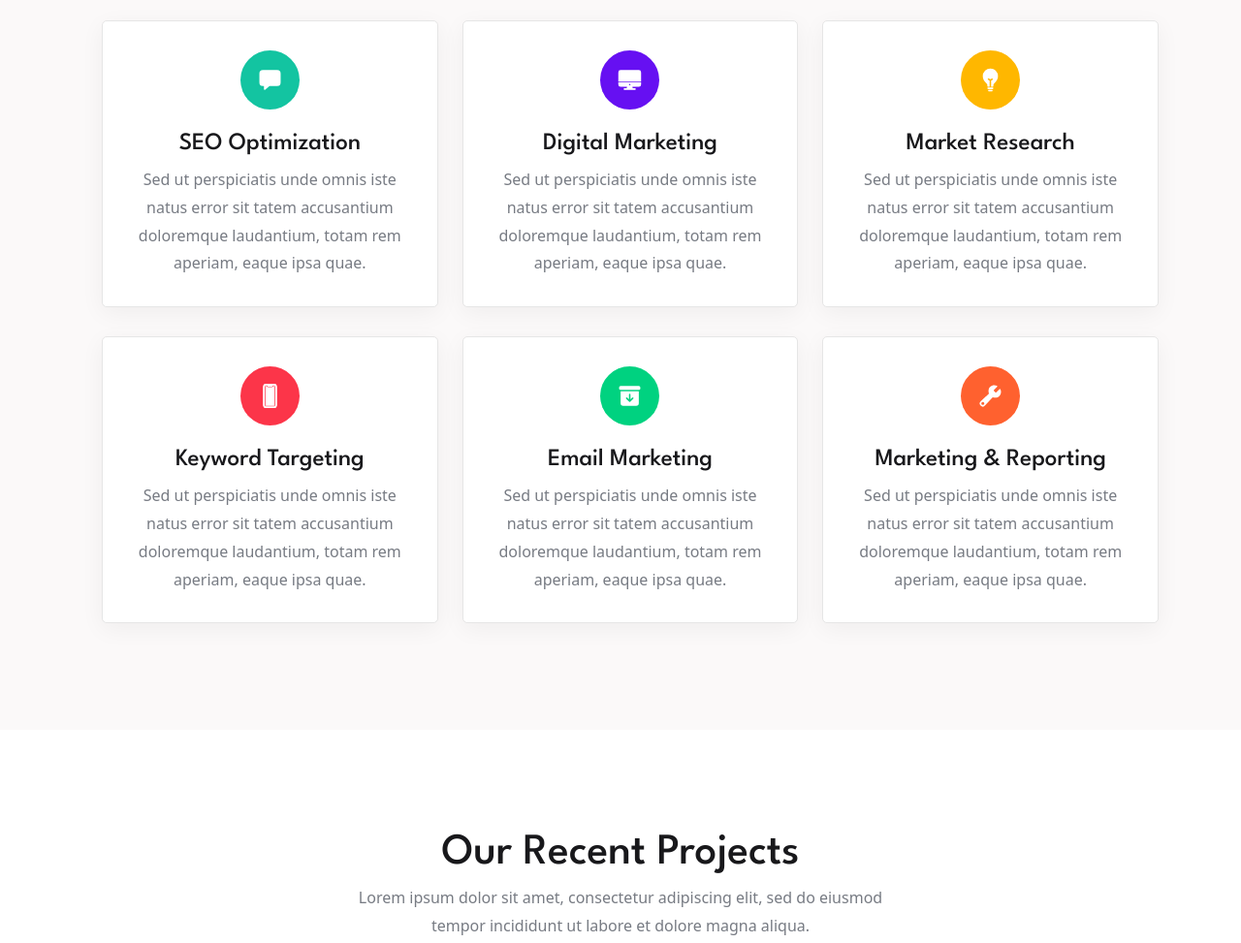
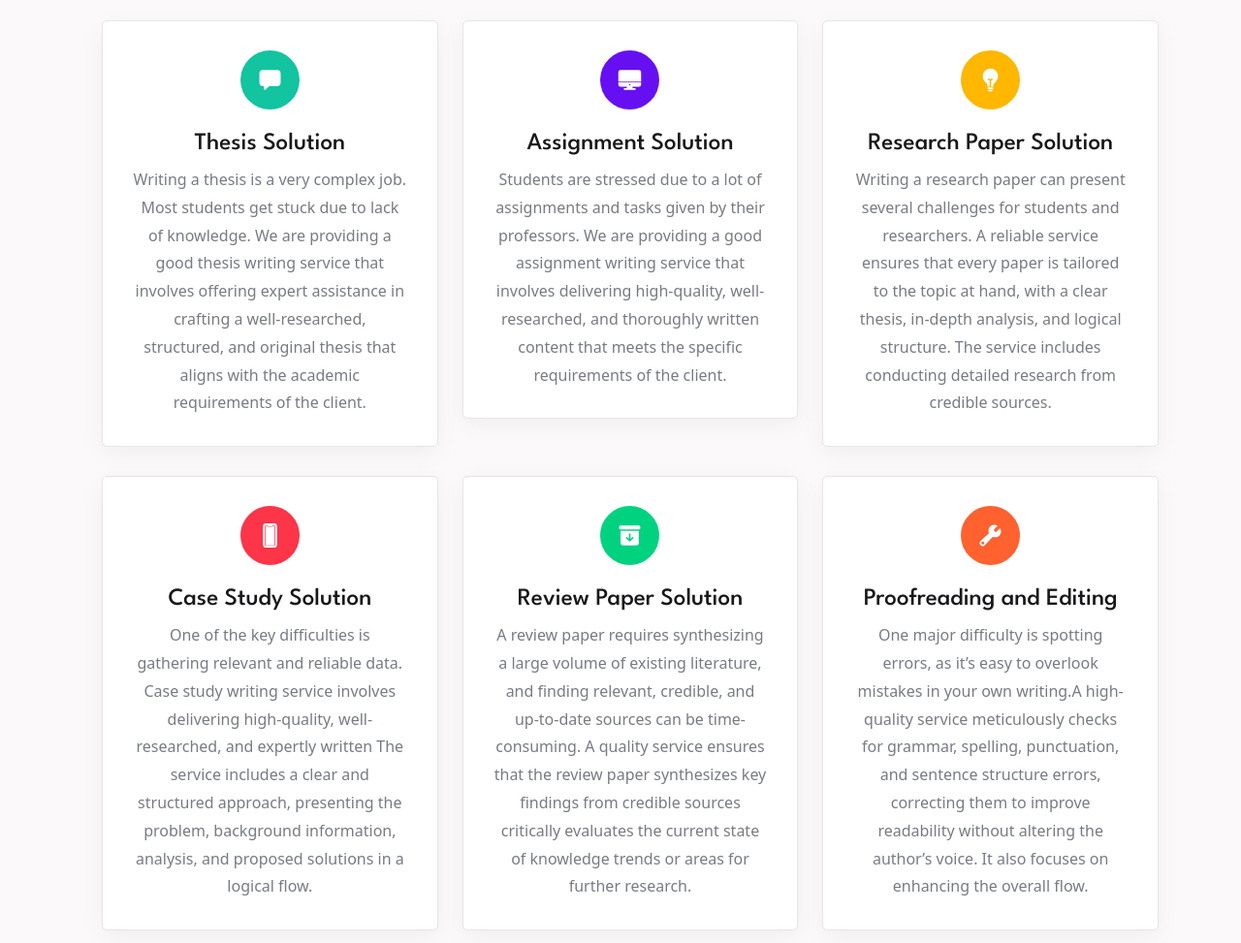
Before and after one commit to abdulhaseebmughal/Pro-Writing-Services, a plain HTML site: page index.html in a window 1280 px wide. Shown: the part 980-1953 px from the top of the page at 97% size. Drawn offline with nearby package versions, Linux system fonts and the light colour scheme.

Commit message:
add container's content & logo

```diff
--- a/index.html
+++ b/index.html
@@ -4,9 +4,8 @@
     <meta charset="UTF-8" />
     <meta http-equiv="X-UA-Compatible" content="IE=edge" />
     <meta name="viewport" content="width=device-width, initial-scale=1.0" />
-    <title>InnoHub - We're available for marketing</title>
+    <title>Pro Writing Servics - We're available for marketing</title>
     <link href="https://cdn.jsdelivr.net/npm/bootstrap@5.3.3/dist/css/bootstrap.min.css" rel="stylesheet" integrity="sha384-QWTKZyjpPEjISv5WaRU9OFeRpok6YctnYmDr5pNlyT2bRjXh0JMhjY6hW+ALEwIH" crossorigin="anonymous">
-
     <!--
     - favicon
   -->
@@ -35,13 +34,15 @@
 
     <header class="header" data-header>
       <div class="container">
-        <a href="#" class="logo"
-          ><img
-            src="./assets/images/logo-1.png"
+        <a href="#" class="logo">
+
+          <img
+            src="./assets/site-logos/nav-logo.png"
             alt="Thesis-and-beyond"
             width="50%"
-            height="50rem"
-        /></a>
+            height="50rem" />
+
+      </a>
 
         <nav class="navbar container" data-navbar>
           <ul class="navbar-list">
@@ -174,13 +175,11 @@
                   </div>
 
                   <h3 class="h3">
-                    <a href="#" class="card-title">SEO Optimization</a>
+                    <a href="#" class="card-title">Thesis Solution</a>
                   </h3>
 
                   <p class="card-text">
-                    Sed ut perspiciatis unde omnis iste natus error sit tatem
-                    accusantium doloremque laudantium, totam rem aperiam, eaque
-                    ipsa quae.
+                    Writing a thesis is a very complex job. Most students get stuck due to lack of knowledge. We are providing a good thesis writing service that involves offering expert assistance in crafting a well-researched, structured, and original thesis that aligns with the academic requirements of the client.
                   </p>
                 </div>
               </li>
@@ -192,13 +191,13 @@
                   </div>
 
                   <h3 class="h3">
-                    <a href="#" class="card-title">Digital Marketing</a>
+                    <a href="#" class="card-title">Assignment Solution</a>
                   </h3>
 
                   <p class="card-text">
-                    Sed ut perspiciatis unde omnis iste natus error sit tatem
-                    accusantium doloremque laudantium, totam rem aperiam, eaque
-                    ipsa quae.
+
+Students are stressed due to a lot of assignments and tasks given by their professors. We are providing a good assignment writing service that involves delivering high-quality, well-researched, and thoroughly written content that meets the specific requirements of the client.
+
                   </p>
                 </div>
               </li>
@@ -210,13 +209,13 @@
                   </div>
 
                   <h3 class="h3">
-                    <a href="#" class="card-title">Market Research</a>
+                    <a href="#" class="card-title">Research Paper Solution</a>
                   </h3>
 
                   <p class="card-text">
-                    Sed ut perspiciatis unde omnis iste natus error sit tatem
-                    accusantium doloremque laudantium, totam rem aperiam, eaque
-                    ipsa quae.
+
+Writing a research paper can present several challenges for students and researchers. A reliable service ensures that every paper is tailored to the topic at hand, with a clear thesis, in-depth analysis, and logical structure. The service includes conducting detailed research from credible sources.
+
                   </p>
                 </div>
               </li>
@@ -228,13 +227,14 @@
                   </div>
 
                   <h3 class="h3">
-                    <a href="#" class="card-title">Keyword Targeting</a>
+                    <a href="#" class="card-title">
+                      Case Study Solution
+                      </a>
                   </h3>
 
                   <p class="card-text">
-                    Sed ut perspiciatis unde omnis iste natus error sit tatem
-                    accusantium doloremque laudantium, totam rem aperiam, eaque
-                    ipsa quae.
+                    One of the key difficulties is gathering relevant and reliable data. Case study writing service involves delivering high-quality, well-researched, and expertly written The service includes a clear and structured approach, presenting the problem, background information, analysis, and proposed solutions in a logical flow.
+
                   </p>
                 </div>
               </li>
@@ -246,13 +246,12 @@
                   </div>
 
                   <h3 class="h3">
-                    <a href="#" class="card-title">Email Marketing</a>
+                    <a href="#" class="card-title">Review Paper Solution</a>
                   </h3>
 
                   <p class="card-text">
-                    Sed ut perspiciatis unde omnis iste natus error sit tatem
-                    accusantium doloremque laudantium, totam rem aperiam, eaque
-                    ipsa quae.
+                    A review paper requires synthesizing a large volume of existing literature, and finding relevant, credible, and up-to-date sources can be time-consuming. A quality service ensures that the review paper synthesizes key findings from credible sources critically evaluates the current state of knowledge trends or areas for further research.
+
                   </p>
                 </div>
               </li>
@@ -264,13 +263,11 @@
                   </div>
 
                   <h3 class="h3">
-                    <a href="#" class="card-title">Marketing & Reporting</a>
+                    <a href="#" class="card-title">Proofreading and Editing</a>
                   </h3>
 
                   <p class="card-text">
-                    Sed ut perspiciatis unde omnis iste natus error sit tatem
-                    accusantium doloremque laudantium, totam rem aperiam, eaque
-                    ipsa quae.
+                    One major difficulty is spotting errors, as it’s easy to overlook mistakes in your own writing.A high-quality service meticulously checks for grammar, spelling, punctuation, and sentence structure errors, correcting them to improve readability without altering the author’s voice. It also focuses on enhancing the overall flow.
                   </p>
                 </div>
               </li>
```
Also changed, not shown: assets/site-logos/footer-icon.png (added), assets/site-logos/nav-logo.png (renamed from assets/images/logo-1.png), 1 other file.
